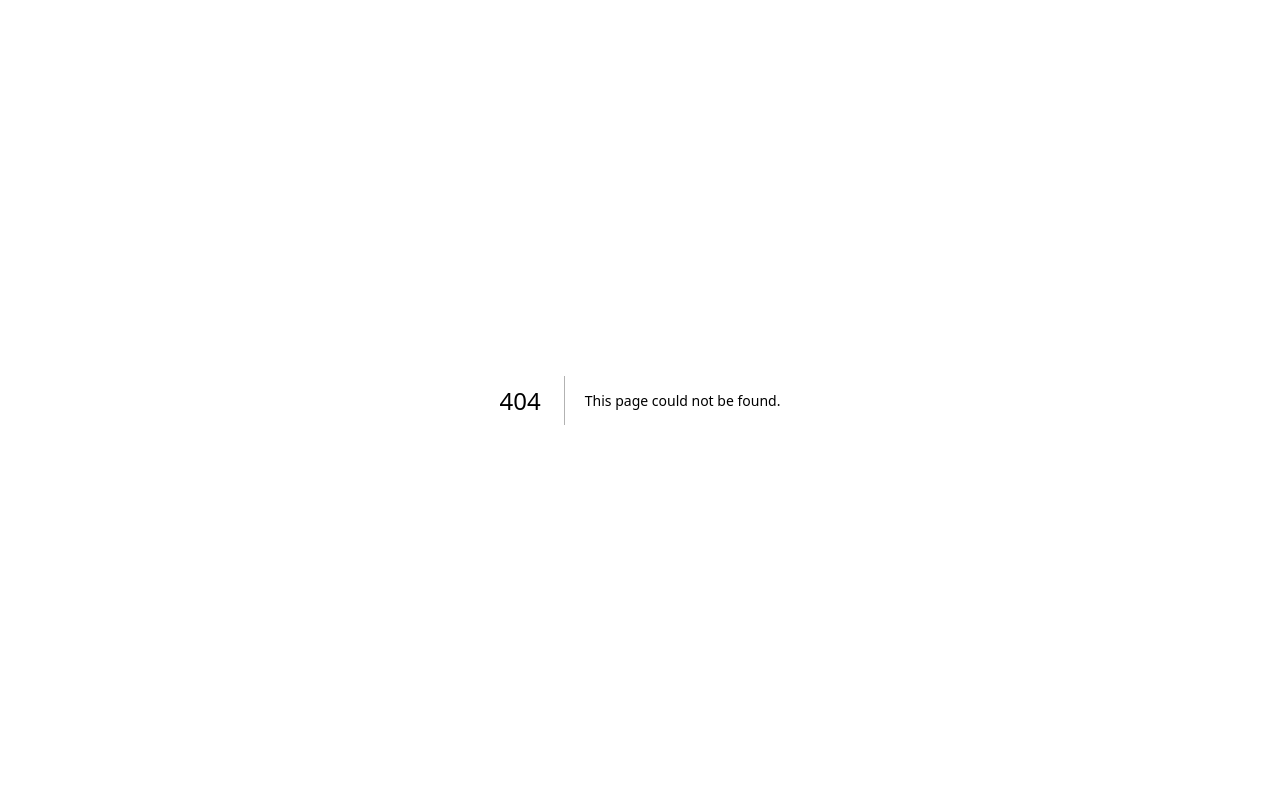
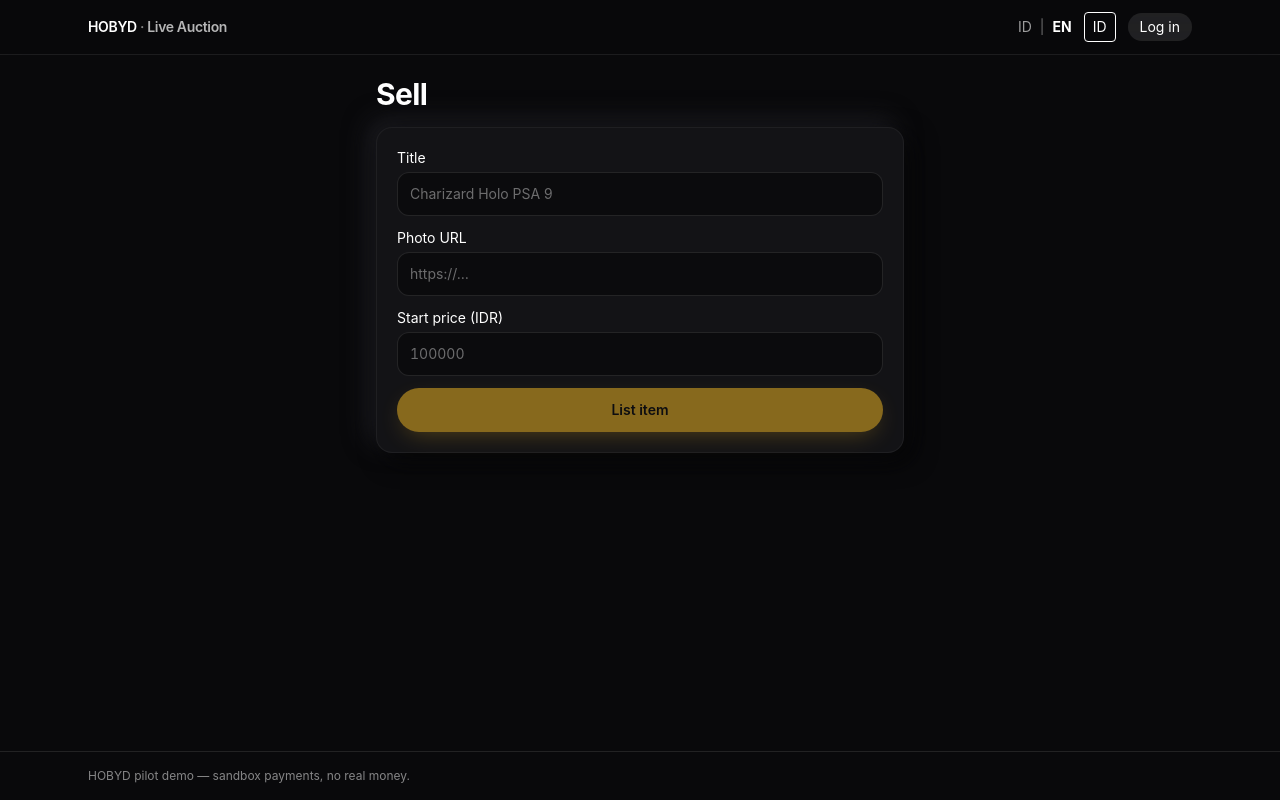
Before and after one commit to masterdorime/hobyd-prototype, a Next.js app: page /en/sell in a window 1280 px wide. Before the commit this address had no page. Built offline with nearby package versions, Linux system fonts and the light colour scheme; no server answers.

Commit message:
feat: win beam pay steps neu checkout plus ultra-fast seller form

```diff
--- a/app/[locale]/pay/[orderId]/page.tsx
+++ b/app/[locale]/pay/[orderId]/page.tsx
@@ -10,6 +10,10 @@
 "use client";
 import { use, useEffect, useRef, useState } from "react";
 import { useTranslations } from "next-intl";
+import { NeuCard } from "@/components/ui/card";
+import { Badge } from "@/components/ui/badge";
+import { countdownParts } from "@/lib/format";
+import { cn } from "@/lib/ui";
 
 // Mirrors PAYMENT_WINDOW_SEC in .env.example (300 = 5:00). Server env is not
 // NEXT_PUBLIC_, so the client cannot read it; keep in sync with the example.
@@ -105,7 +109,8 @@ export default function PayPage({
   if (!loaded)
     return (
       <main className="mx-auto w-full max-w-xl px-4 py-10 sm:px-6">
-        <p className="text-sm opacity-70">{t("loadingPayment")}</p>
+        <div className="skeleton h-64 rounded-2xl" aria-hidden />
+        <p className="mt-3 text-sm opacity-70">{t("loadingPayment")}</p>
       </main>
     );
   if (!order)
@@ -138,13 +143,32 @@ export default function PayPage({
       </main>
     );
 
+  const { m, s } = countdownParts(left);
+  const steps = [t("pay"), "QRIS", t("paidConfirm")];
   return (
     <main className="mx-auto w-full max-w-xl px-4 py-10 sm:px-6">
-      <p className="text-sm uppercase tracking-wide opacity-60">{t("pay")}</p>
-      <h1 className="display mt-1 text-2xl font-bold sm:text-3xl">{t("payTitle")}</h1>
-      <section className="mt-6 flex flex-col gap-2 rounded-2xl border border-white/10 bg-overlay p-4 shadow-2xl shadow-black/60 backdrop-blur-xl sm:p-6">
-        <p className="text-sm">Order {order.id}</p>
-        <p className="text-sm opacity-80">Item {order.item_id}</p>
+      <Badge tone="ending">
+        {t("pay")} · {m}:{s}
+      </Badge>
+      <h1 className="display mt-2 text-2xl font-bold sm:text-3xl">{t("payTitle")}</h1>
+      <ol className="mt-4 flex items-center gap-2 text-xs" aria-label="progress">
+        {steps.map((s, i) => (
+          <li key={s} className="flex items-center gap-2">
+            <span
+              className={cn(
+                "flex h-6 w-6 items-center justify-center rounded-full text-[11px] font-semibold",
+                i <= 1 ? "bg-accent text-accent-ink" : "bg-white/10 text-white/60",
+              )}
+            >
+              {i + 1}
+            </span>
+            <span className={cn("max-w-24 truncate", i > 1 && "opacity-50")}>{s}</span>
+          </li>
+        ))}
+      </ol>
+      <NeuCard className="mt-4 flex flex-col gap-2 p-4 sm:p-6">
+        <p className="tnum text-sm">Order {order.id}</p>
+        <p className="tnum text-sm opacity-80">Item {order.item_id}</p>
         <p className="tnum text-sm">
           {t("payWithin")}: {fmt(left)}
         </p>
@@ -168,7 +192,7 @@ export default function PayPage({
             {confirmError}
           </p>
         )}
-      </section>
+      </NeuCard>
     </main>
   );
 }
--- /dev/null
+++ b/app/[locale]/sell/page.tsx
@@ -0,0 +1,131 @@
+// app/[locale]/sell/page.tsx — ultra-fast seller listing (photo + title + price).
+// Picks the first lobby/live room, validates with lib/sell, POSTs /api/items.
+"use client";
+import { use, useEffect, useState } from "react";
+import Link from "next/link";
+import { useTranslations } from "next-intl";
+import { NeuCard } from "@/components/ui/card";
+import { FieldInput } from "@/components/ui/input";
+import { Button } from "@/components/ui/button";
+import { validateSellInput } from "@/lib/sell";
+
+export default function SellPage({
+  params,
+}: {
+  params: Promise<{ locale: string }>;
+}) {
+  const { locale } = use(params);
+  const t = useTranslations();
+  const [roomId, setRoomId] = useState<string | null>(null);
+  const [title, setTitle] = useState("");
+  const [img, setImg] = useState("");
+  const [price, setPrice] = useState("");
+  const [error, setError] = useState<string | null>(null);
+  const [done, setDone] = useState<string | null>(null);
+  const [busy, setBusy] = useState(false);
+
+  useEffect(() => {
+    fetch("/api/rooms")
+      .then((r) => (r.ok ? r.json() : []))
+      .then((rows) => setRoomId(rows?.[0]?.id ?? null))
+      .catch(() => setRoomId(null));
+  }, []);
+
+  async function submit(e: React.FormEvent) {
+    e.preventDefault();
+    setError(null);
+    const start_price = Number(price);
+    const check = validateSellInput({ title, img_url: img, start_price });
+    if (!check.ok || !roomId) {
+      setError(check.error ?? "invalid");
+      return;
+    }
+    setBusy(true);
+    try {
+      const res = await fetch("/api/items", {
+        method: "POST",
+        headers: { "content-type": "application/json" },
+        body: JSON.stringify({
+          room_id: roomId,
+          title: title.trim(),
+          img_url: img.trim(),
+          start_price,
+        }),
+      });
+      if (!res.ok) {
+        const body = await res.json().catch(() => null);
+        setError(body?.error ?? "create_failed");
+      } else {
+        const item = await res.json();
+        setDone(item.id);
+        setTitle("");
+        setImg("");
+        setPrice("");
+      }
+    } catch {
+      setError("create_failed");
+    } finally {
+      setBusy(false);
+    }
+  }
+
+  return (
+    <main className="mx-auto w-full max-w-xl px-4 py-6 sm:px-6">
+      <h1 className="display text-2xl font-bold sm:text-3xl">Sell</h1>
+      <NeuCard className="mt-4 p-4 sm:p-5">
+        <form onSubmit={submit} className="flex flex-col gap-3">
+          <label className="flex flex-col gap-1 text-sm">
+            Title
+            <FieldInput
+              value={title}
+              onChange={(e) => setTitle(e.target.value)}
+              placeholder="Charizard Holo PSA 9"
+              required
+            />
+          </label>
+          <label className="flex flex-col gap-1 text-sm">
+            Photo URL
+            <FieldInput
+              value={img}
+              onChange={(e) => setImg(e.target.value)}
+              placeholder="https://…"
+              inputMode="url"
+              required
+            />
+          </label>
+          <label className="flex flex-col gap-1 text-sm">
+            Start price (IDR)
+            <FieldInput
+              value={price}
+              onChange={(e) => setPrice(e.target.value)}
+              placeholder="100000"
+              inputMode="numeric"
+              type="number"
+              min={1}
+              required
+            />
+          </label>
+          {error && (
+            <p role="alert" className="text-sm text-red-400">
+              {error}
+            </p>
+          )}
+          {done && (
+            <p className="text-sm text-emerald-300">
+              Listed.{" "}
+              <Link
+                href={`/${locale}/live/${roomId}`}
+                className="underline"
+              >
+                Back to live
+              </Link>
+            </p>
+          )}
+          <Button type="submit" disabled={busy || !roomId}>
+            {busy ? "…" : t("payNow") === "Bayar sekarang" ? "Tayangkan" : "List item"}
+          </Button>
+        </form>
+      </NeuCard>
+    </main>
+  );
+}
--- a/app/[locale]/win/[itemId]/page.tsx
+++ b/app/[locale]/win/[itemId]/page.tsx
@@ -10,6 +10,8 @@ import Link from "next/link";
 import { useTranslations } from "next-intl";
 import { motion } from "motion/react";
 import { uiSpring, useEnter } from "@/lib/motion";
+import { CountUp } from "@/components/effects/CountUp";
+import { Badge } from "@/components/ui/badge";
 
 type Item = {
   id: string;
@@ -72,13 +74,17 @@ export default function WinPage({
             animate={enter.animate}
             exit={enter.initial}
             transition={enter.transition}
-            className="relative flex w-full max-w-md flex-col gap-2 rounded-2xl border border-white/10 bg-overlay p-4 shadow-2xl shadow-black/60 sm:p-6"
+            className="relative flex w-full max-w-md flex-col gap-2 overflow-hidden rounded-2xl border border-white/10 bg-overlay p-4 shadow-2xl shadow-black/60 sm:p-6"
           >
+            <div aria-hidden className="pointer-events-none absolute inset-x-8 top-0 h-px bg-gradient-to-r from-transparent via-accent to-transparent" />
+            <Badge tone="live">ITEM WON</Badge>
             <h2 id="win-title" className="display text-lg font-semibold">
               {item.title}
             </h2>
-            <p className="tnum">Rp{item.current_price.toLocaleString("id-ID")}</p>
-            <p className="text-sm opacity-80">
+            <p className="text-lg">
+              <CountUp value={item.current_price} />
+            </p>
+            <p className="tnum text-sm opacity-80">
               {t("winner")}: {order.winner}
             </p>
             <Link
--- /dev/null
+++ b/lib/sell.ts
@@ -0,0 +1,14 @@
+// lib/sell.ts — ultra-fast listing validation (photo + title + price).
+export function validateSellInput(o: {
+  title: string;
+  img_url: string;
+  start_price: number;
+}): { ok: boolean; error?: string } {
+  if (!o.title || o.title.trim().length === 0)
+    return { ok: false, error: "invalid_title" };
+  if (!o.img_url || o.img_url.trim().length === 0)
+    return { ok: false, error: "invalid_image" };
+  if (!Number.isInteger(o.start_price) || o.start_price <= 0)
+    return { ok: false, error: "invalid_price" };
+  return { ok: true };
+}
```
Also changed, not shown: 1 other file (tests, documents, lock files or other folders).
